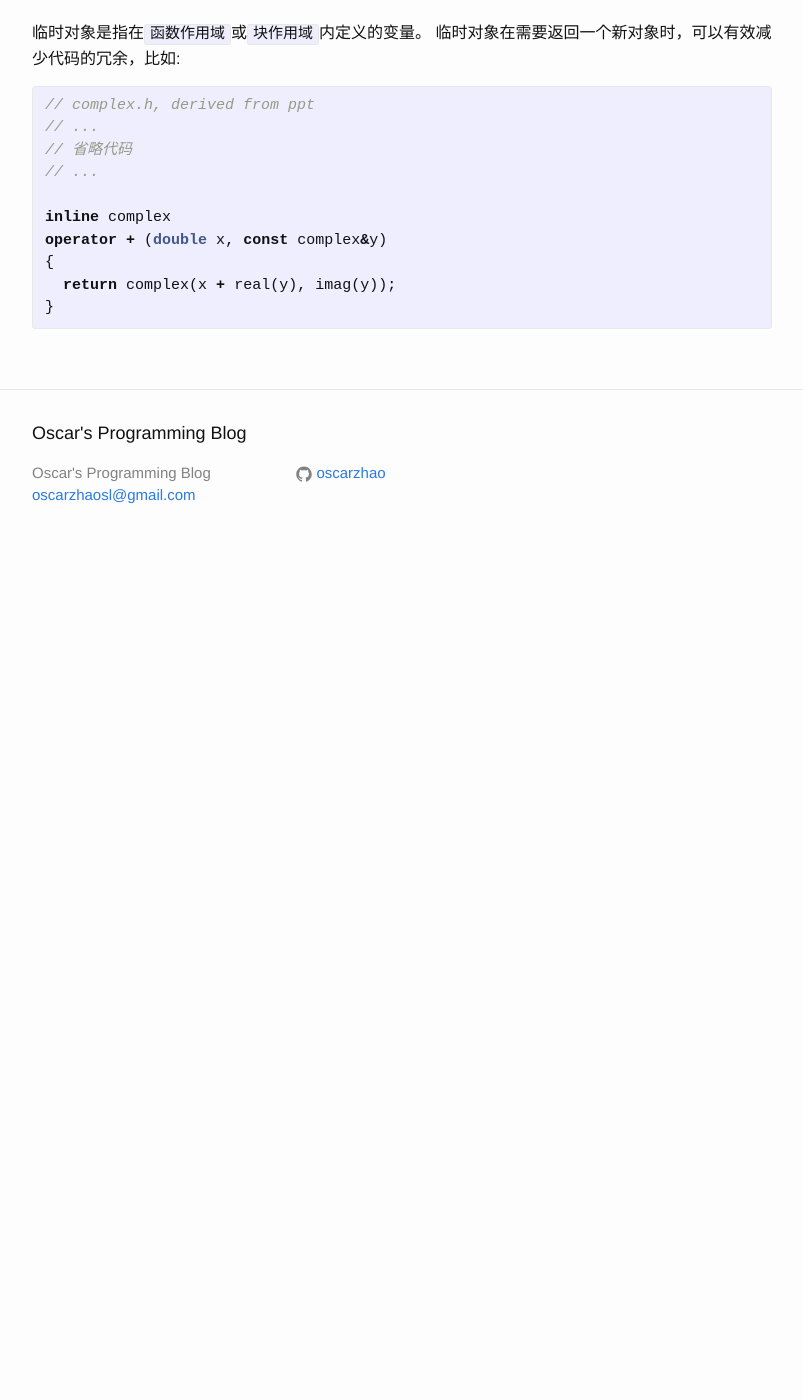
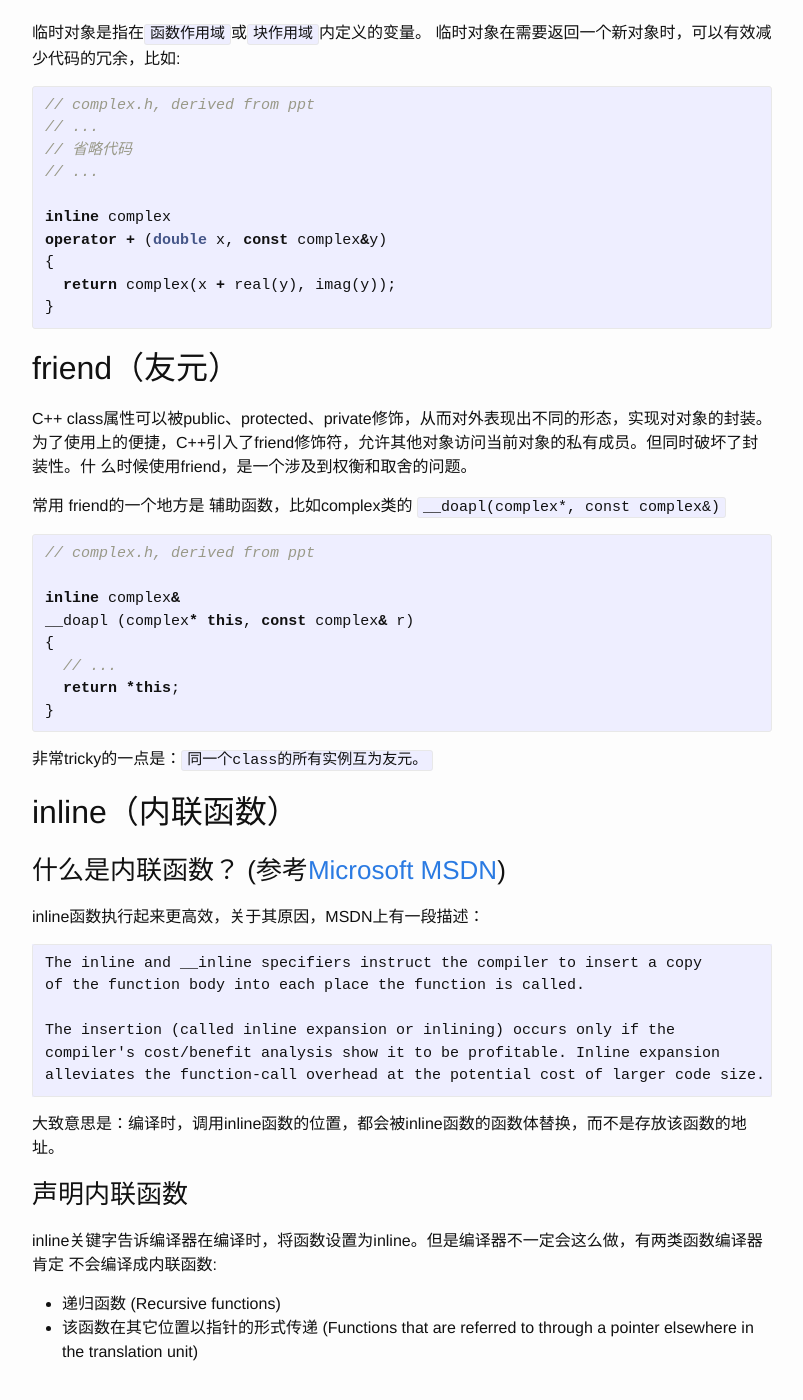
Before and after one commit to oscarzhao/oscarzhao.github.io, a Jekyll site: the page built from _posts/2016-07-19-week-01-class-without-ptr.markdown, in a window 1280 px wide and 1400 px high, scrolled down 581 px. Shown: the whole window, without its empty margins (238-1041 px from the left). Built offline with Jekyll 4.4.1, drawn with Linux system fonts in a browser that asks for light colours; before the commit the page ends 1148 px from its top, so only the background shows below that.

Commit message:
1. add Makefile; 2. add "inline" to the post

```diff
--- a/_posts/2016-07-19-week-01-class-without-ptr.markdown
+++ b/_posts/2016-07-19-week-01-class-without-ptr.markdown
@@ -35,3 +35,45 @@ operator + (double x, const complex&y)
 }
 
 {% endhighlight %}
+
+## friend（友元）
+C++ class属性可以被public、protected、private修饰，从而对外表现出不同的形态，实现对对象的封装。
+为了使用上的便捷，C++引入了friend修饰符，允许其他对象访问当前对象的私有成员。但同时破坏了封装性。什
+么时候使用friend，是一个涉及到权衡和取舍的问题。
+
+常用 friend的一个地方是 辅助函数，比如complex类的 `__doapl(complex*, const complex&)`
+{% highlight c++ %}
+// complex.h, derived from ppt
+
+inline complex&
+__doapl (complex* this, const complex& r)
+{
+  // ...
+  return *this;
+}
+{% endhighlight %}
+非常tricky的一点是：`同一个class的所有实例互为友元。`
+
+## inline（内联函数）
+
+### 什么是内联函数？ (参考[Microsoft MSDN](https://msdn.microsoft.com/en-us/library/bw1hbe6y.aspx))
+
+inline函数执行起来更高效，关于其原因，MSDN上有一段描述：
+
+~~~
+The inline and __inline specifiers instruct the compiler to insert a copy
+of the function body into each place the function is called.
+
+The insertion (called inline expansion or inlining) occurs only if the
+compiler's cost/benefit analysis show it to be profitable. Inline expansion
+alleviates the function-call overhead at the potential cost of larger code size.
+~~~
+
+大致意思是：编译时，调用inline函数的位置，都会被inline函数的函数体替换，而不是存放该函数的地址。
+
+### 声明内联函数
+inline关键字告诉编译器在编译时，将函数设置为inline。但是编译器不一定会这么做，有两类函数编译器肯定
+不会编译成内联函数:
+
+* 递归函数 (Recursive functions)
+* 该函数在其它位置以指针的形式传递 (Functions that are referred to through a pointer elsewhere in the translation unit)
```
Also changed, not shown: 1 other file.
